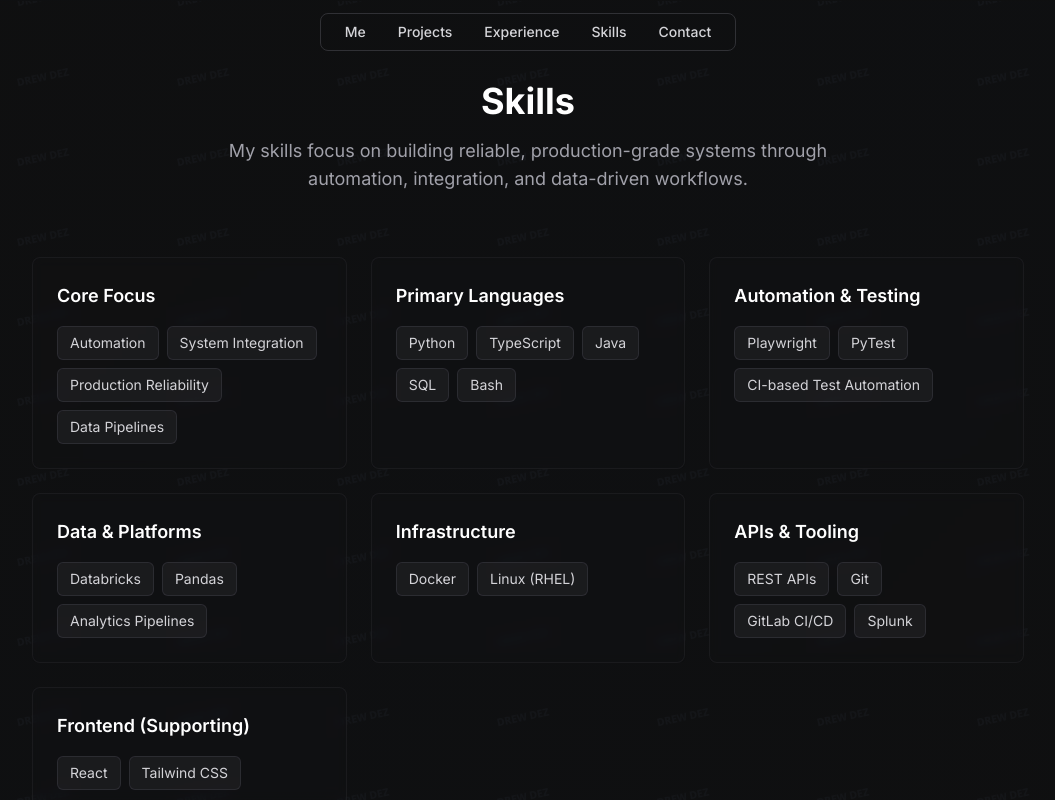
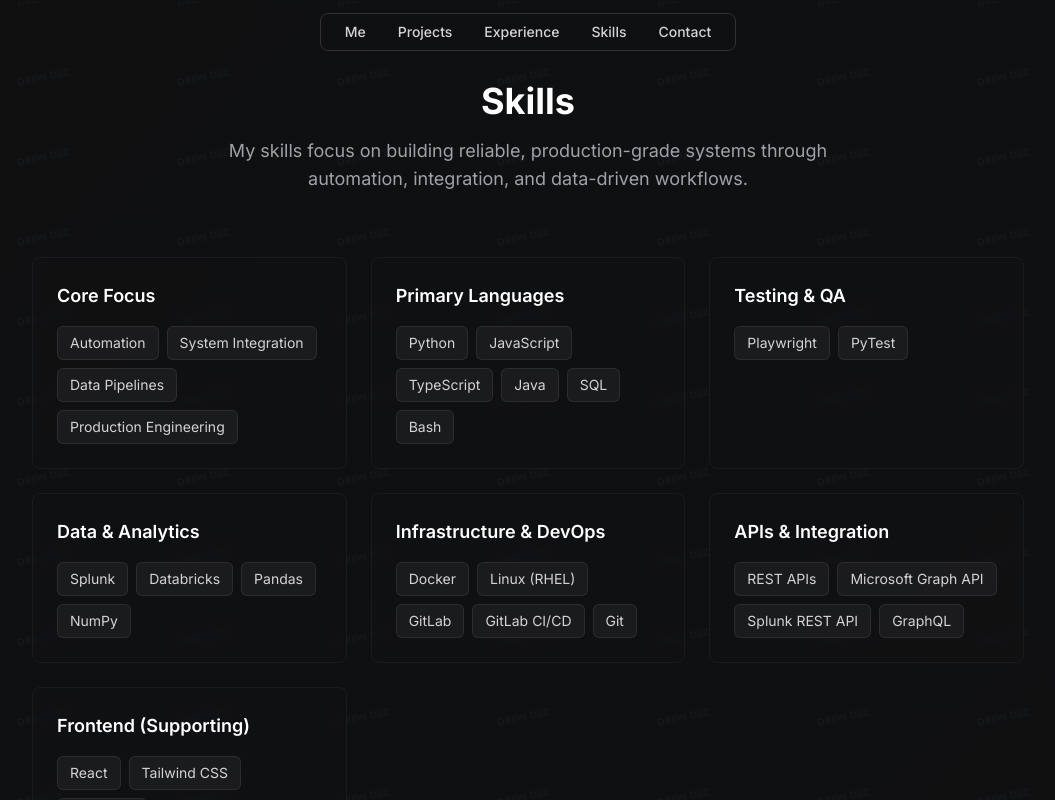
Before and after one commit to drewdezco/2025_updated_portfolio, a React (Vite) app: page /projects in a window 1280 px wide. Both pictures are taken after a click on the button "Skills". Shown: the part 4362-5162 px from the top of the page, without its empty margins (112-1167 px from the left). Built offline with nearby package versions, Linux system fonts and the light colour scheme.

Commit message:
Updated skills section

```diff
--- a/src/components/Skills.tsx
+++ b/src/components/Skills.tsx
@@ -13,31 +13,31 @@
   const skillCategories: SkillCategory[] = [
     {
       title: 'Core Focus',
-      skills: ['Automation', 'System Integration', 'Production Reliability', 'Data Pipelines']
+      skills: ['Automation', 'System Integration', 'Data Pipelines', 'Production Engineering']
     },
     {
       title: 'Primary Languages',
-      skills: ['Python', 'TypeScript', 'Java', 'SQL', 'Bash']
+      skills: ['Python', 'JavaScript', 'TypeScript', 'Java', 'SQL', 'Bash']
     },
     {
-      title: 'Automation & Testing',
-      skills: ['Playwright', 'PyTest', 'CI-based Test Automation']
+      title: 'Testing & QA',
+      skills: ['Playwright', 'PyTest']
     },
     {
-      title: 'Data & Platforms',
-      skills: ['Databricks', 'Pandas', 'Analytics Pipelines']
+      title: 'Data & Analytics',
+      skills: ['Splunk', 'Databricks', 'Pandas', 'NumPy']
     },
     {
-      title: 'Infrastructure',
-      skills: ['Docker', 'Linux (RHEL)']
+      title: 'Infrastructure & DevOps',
+      skills: ['Docker', 'Linux (RHEL)', 'GitLab', 'GitLab CI/CD', 'Git']
     },
     {
-      title: 'APIs & Tooling',
-      skills: ['REST APIs', 'Git', 'GitLab CI/CD', 'Splunk']
+      title: 'APIs & Integration',
+      skills: ['REST APIs', 'Microsoft Graph API', 'Splunk REST API', 'GraphQL']
     },
     {
       title: 'Frontend (Supporting)',
-      skills: ['React', 'Tailwind CSS']
+      skills: ['React', 'Tailwind CSS', 'Bootstrap']
     }
   ]
 
--- a/src/pages/AllProjects.tsx
+++ b/src/pages/AllProjects.tsx
@@ -247,6 +247,19 @@
             <p className="text-gray-400 text-lg">More projects coming soon...</p>
           </div>
         )}
+
+        {/* Back to Home Button - Bottom */}
+        <div className={`flex justify-center mt-16 transition-all duration-1000 ease-out ${
+          isVisible ? 'opacity-100 translate-y-0' : 'opacity-0 translate-y-8'
+        }`} style={{ transitionDelay: `${300 + (allProjects.length * 150)}ms` }}>
+          <Link
+            to="/"
+            className="inline-flex items-center px-8 py-4 text-lg font-semibold bg-gradient-to-r from-gray-700 to-gray-800 text-white rounded-lg hover:from-gray-600 hover:to-gray-700 border-2 border-gray-500/70 hover:border-gray-400 transition-all duration-500 ease-in-out hover:shadow-lg hover:shadow-gray-500/30 hover:scale-105 focus:outline-none focus:ring-2 focus:ring-gray-400 focus:ring-offset-2 focus:ring-offset-black-950"
+          >
+            <ArrowLeft className="w-5 h-5 mr-3" />
+            Back to Home
+          </Link>
+        </div>
       </div>
     </div>
   )
```
